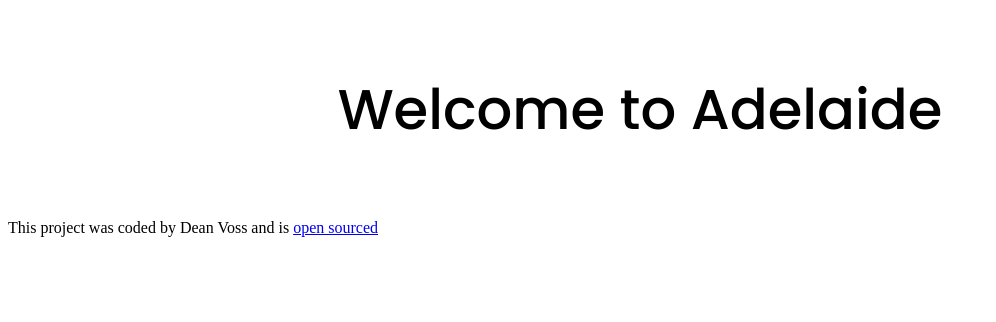
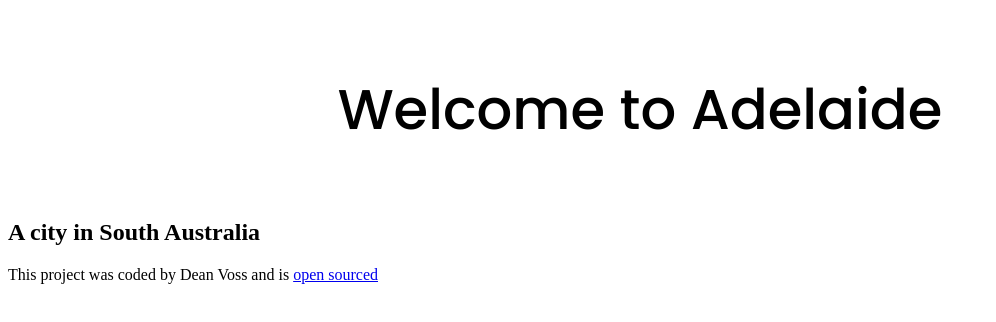
Before and after one commit to dean1022/adelaide-travel-project, a plain HTML site: page index.html in a window 1280 px wide. Shown: the whole page, without its empty margins (0-996 px from the left). Drawn offline with Linux system fonts and the light colour scheme.

Commit message:
added caption

```diff
--- a/index.html
+++ b/index.html
@@ -14,6 +14,7 @@
   </head>
   <body>
     <h1>Welcome to Adelaide</h1>
+    <h2>A city in South Australia</h2>
 
     <footer>
       This project was coded by Dean Voss and is
```
